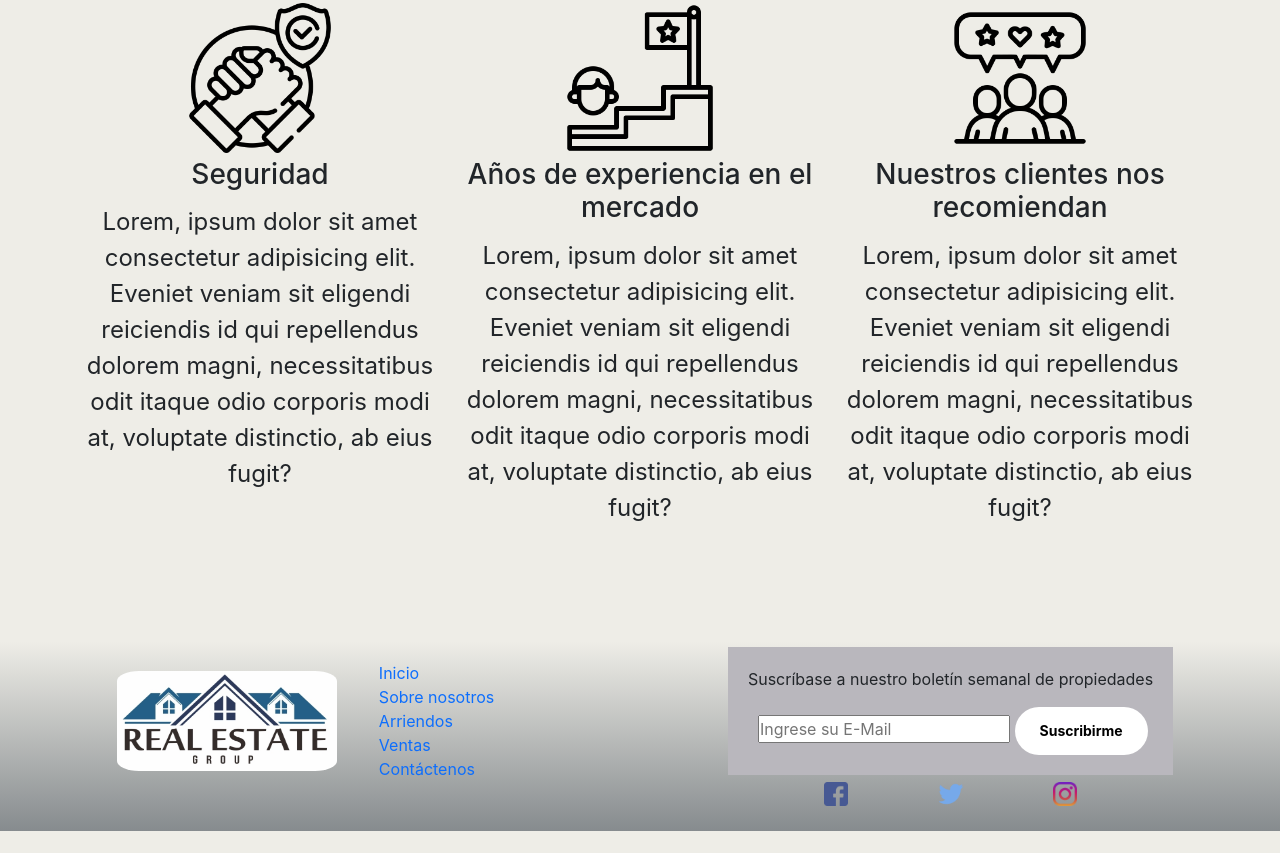
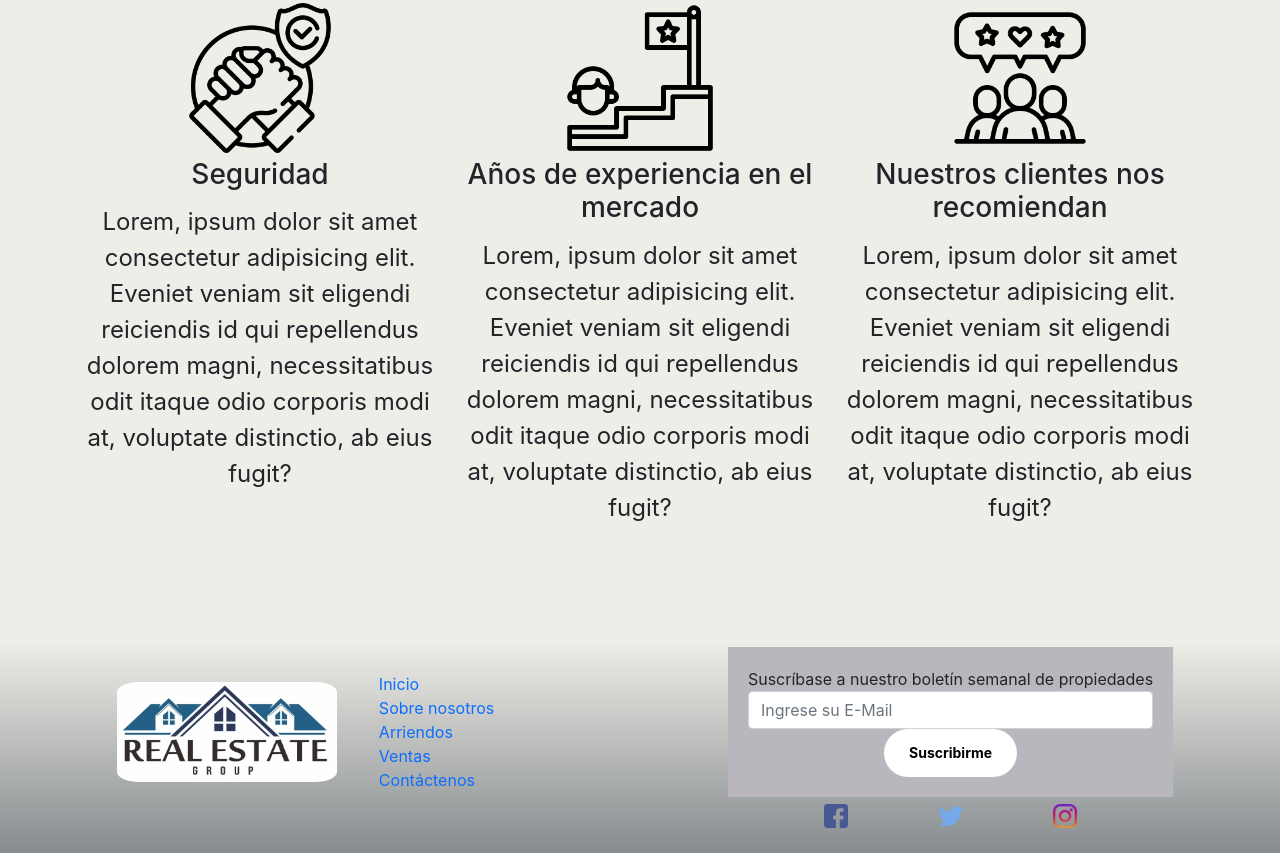
Before and after one commit to michaelpino/bastias_propiedades, a plain HTML site: page sections/about-us.html in a window 1280 px wide. Shown: the part 624-1477 px from the top of the page. Before the commit the page ends 1455 px from the top, so only its background shows below. Drawn offline with nearby package versions, Linux system fonts and the light colour scheme.

Commit message:
cambio de estilo en seccion de suscripcion - todas las paginas

```diff
--- a/sections/about-us.html
+++ b/sections/about-us.html
@@ -131,12 +131,9 @@
         </div>
         <div>
             <form class="formulario">
-                <p>
-                    Suscríbase a nuestro boletín semanal de propiedades
-                </p>
                 <div>
-                    <label for="email_boletin"></label>
-                    <input type="email" name="email_boletin" placeholder="Ingrese su E-Mail" />
+                    <label for="email_boletin">Suscríbase a nuestro boletín semanal de propiedades</label>
+                    <input type="email" name="email_boletin"  class="form-control" placeholder="Ingrese su E-Mail" />
                     <input class="btn" type="submit" value="Suscribirme" />
                 </div>
             </form>
```
Also changed, not shown: index.html (+2 -5 lines), sections/arriendos.html (+2 -5 lines), sections/contact-us.html (+2 -5 lines), sections/ventas.html (+2 -5 lines).
